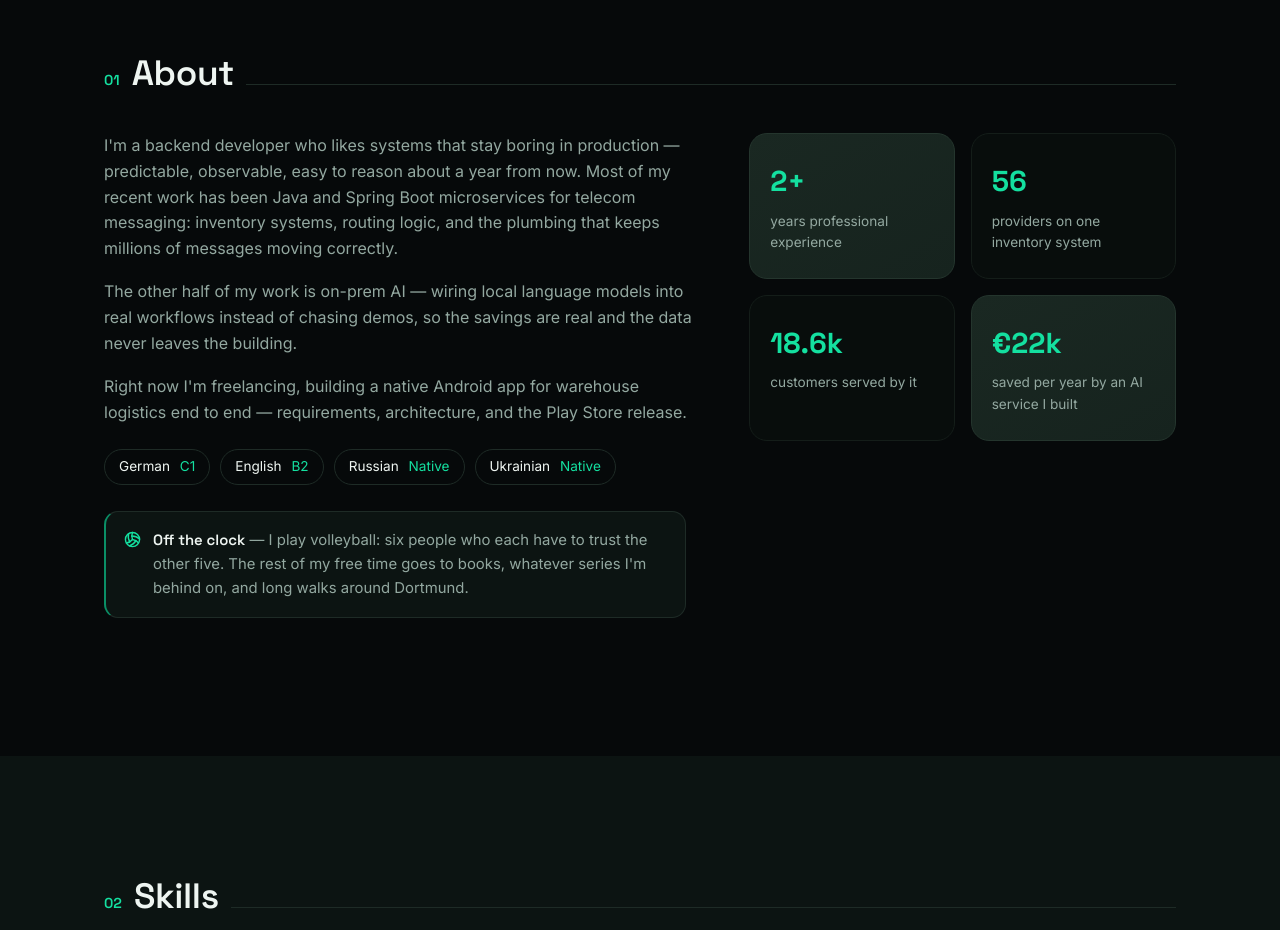
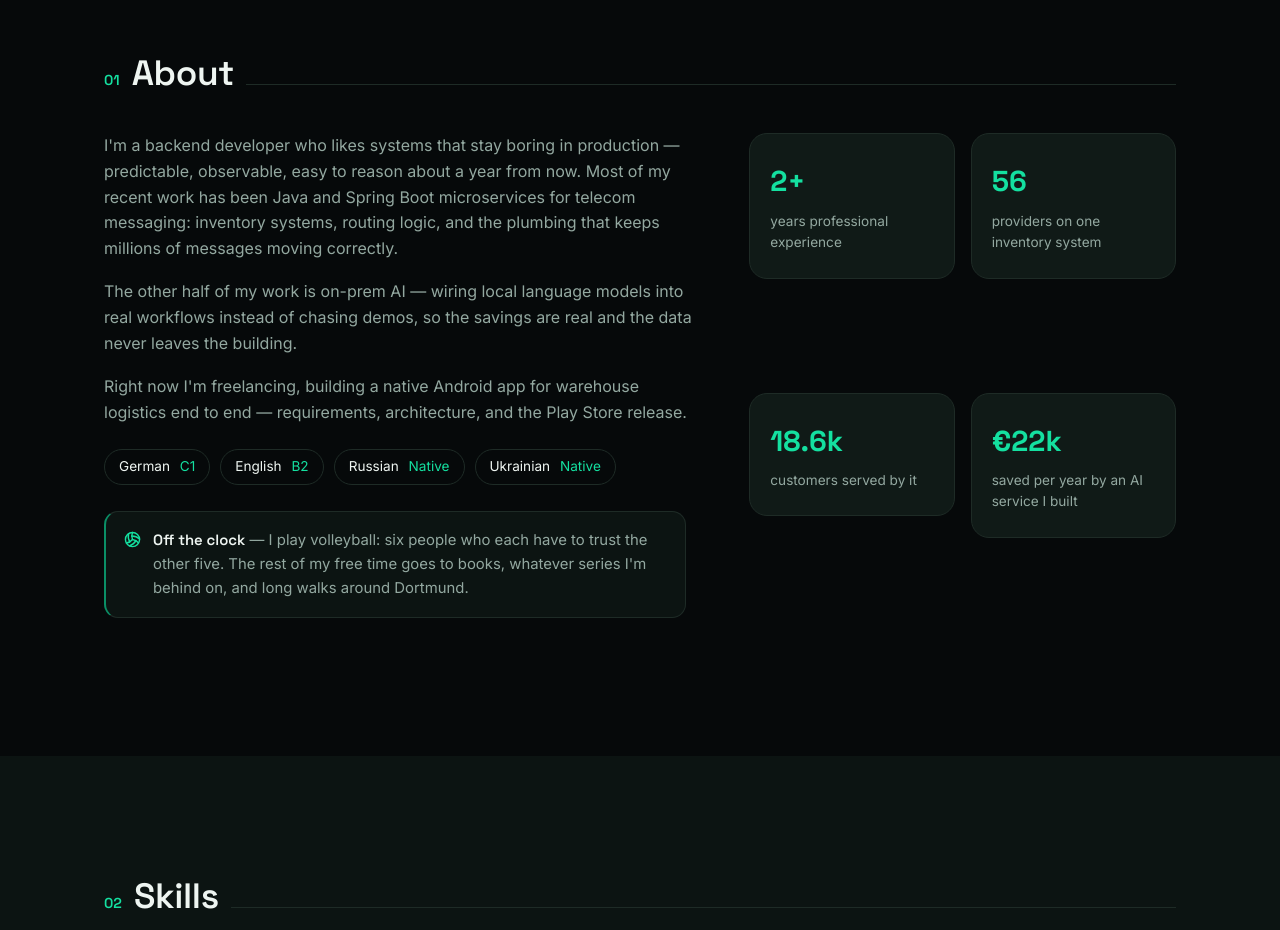
Before and after one commit to ATarasovHub/PersonalWebSite, a React (Vite) app: page / in a window 1280 px wide. Shown: the part 940-1870 px from the top of the page. Built offline with nearby package versions, Linux system fonts and the light colour scheme.

Commit message:
Put the About stats back to a plain grid
Neither the staggered version nor the alternating fills were what was
wanted, and the staircase that followed left half the grid empty. Return
the four cards to the even two-by-two they started as.

```diff
--- a/src/App.css
+++ b/src/App.css
@@ -623,40 +623,19 @@ main {
   display: grid;
   grid-template-columns: repeat(2, 1fr);
   gap: 16px;
-  /* Without this the rows stretch to the height of the bio beside them. */
-  align-content: start;
-}
-
-/* Chessboard across the two columns: in a 2-wide grid the light squares
-   are cards 1 and 4, the dark ones 2 and 3 — not simply odd and even. */
-.about-stats > *:nth-child(4n + 1) .stat-card,
-.about-stats > *:nth-child(4n) .stat-card {
-  background: linear-gradient(150deg, #1a2822 0%, #16231e 100%);
-  border-color: #24352d;
-}
-
-.about-stats > *:nth-child(4n + 2) .stat-card,
-.about-stats > *:nth-child(4n + 3) .stat-card {
-  background: #080d0c;
-  border-color: #141d19;
 }
 
 .stat-card {
-  height: 100%;
   background: var(--color-surface);
   border: 1px solid var(--color-border);
   border-radius: 18px;
   padding: 24px 20px;
-  transition:
-    transform 0.5s cubic-bezier(0.22, 1, 0.36, 1),
-    border-color 0.5s ease,
-    box-shadow 0.5s ease;
+  transition: transform 0.25s ease, border-color 0.25s ease;
 }
 
 .stat-card:hover {
   transform: translateY(-4px);
-  border-color: var(--color-accent);
-  box-shadow: 0 18px 36px -20px rgba(0, 0, 0, 0.8), 0 0 22px -14px var(--color-accent-glow);
+  border-color: var(--color-accent-dim);
 }
 
 .stat-value {
```
